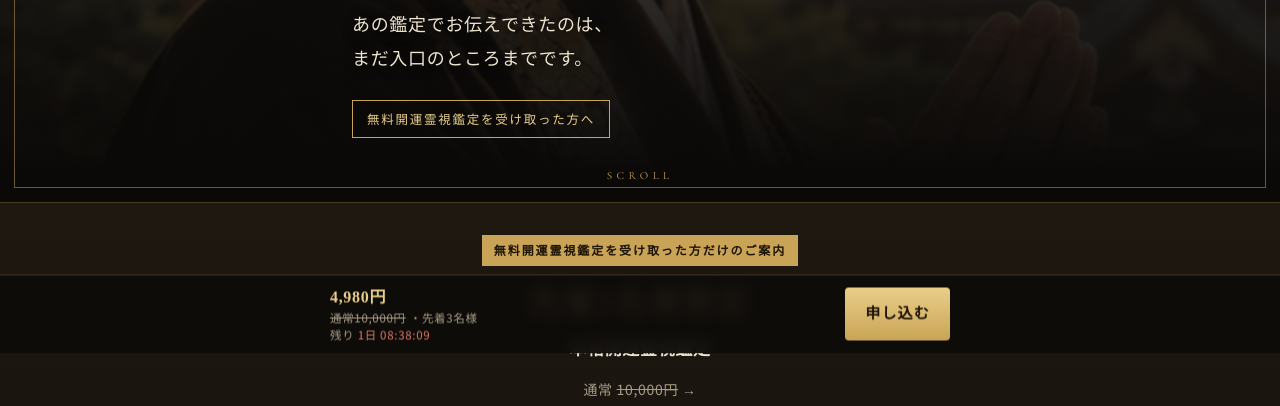
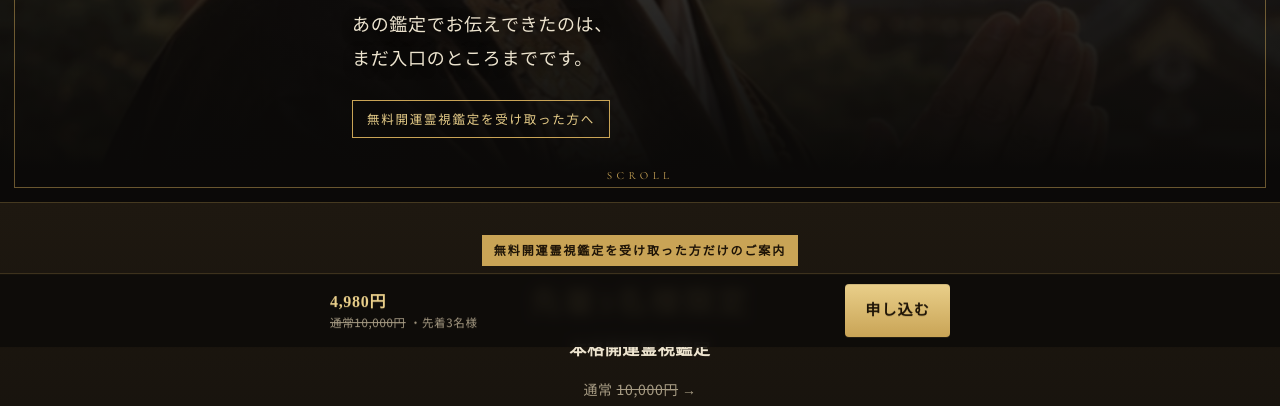
Before and after one commit to gendou-kitou/lp, a plain HTML site: page kantei/index.html in a window 1280 px wide. Shown: the part 534-940 px from the top of the page. Drawn offline with nearby package versions, Linux system fonts and the light colour scheme; a web font is replaced by a local one.

Commit message:
日付なしURLでは残り時間を出さず翌日23:59と表示
Co-Authored-By: Claude Opus 5.5 <noreply@anthropic.com>

```diff
--- a/kantei/index.html
+++ b/kantei/index.html
@@ -22,7 +22,7 @@
   ・LINEの鑑定書に、期限の日付を付けたURLを入れます（鑑定書プロンプトと同じ）。
       例）11/20に鑑定書を送る → https://gendou-kitou.github.io/lp/kantei/?d=2026-11-21
   ・?f=2026-11-20（送った日）でも同じ期限になります。
-  ・日付を付け忘れたときは、このページを初めて開いた日の翌日23:59になります（ブラウザに記録）。
+  ・日付がないURL（LINEの追いメッセージなど）では、残り時間は出さず「鑑定書をお送りした翌日の23:59まで」と表示します。
   ・期限を過ぎると申込ボタンが消え、「LINEへ」だけになります。
 
   ■ 注意
@@ -253,6 +253,7 @@ footer .copy{font-family:"Cormorant Garamond",serif;font-size:13px;color:var(--d
       <p class="was">通常 <s>10,000円</s> →</p>
       <p class="now">4,980<small>円（税込）</small></p>
       <p class="p d-only">期限：<b id="dl-date">--</b> 23:59まで</p>
+      <p class="p no-d">期限：無料開運霊視鑑定書をお送りした<b>翌日の23:59</b>まで</p>
       <div class="cd d-only" aria-live="off">
         <div class="u"><span class="n" id="cd-d">-</span><span class="l">日</span></div><span class="c">:</span>
         <div class="u"><span class="n" id="cd-h">--</span><span class="l">時間</span></div><span class="c">:</span>
@@ -388,6 +389,7 @@ footer .copy{font-family:"Cormorant Garamond",serif;font-size:13px;color:var(--d
         <p class="was open-only">通常 <s>10,000円</s><b>5,020円OFF</b></p>
         <div class="price">4,980<small>円（税込）</small></div>
         <p class="lim open-only d-only">期限：<span class="js-dl">--</span> 23:59まで・先着3名様</p>
+        <p class="lim open-only no-d">鑑定書をお送りした翌日の23:59まで・先着3名様</p>
         <p class="what">なぜ、いまこの苦しさが続いているのか。その根っこから、これから整っていく方向まで深く視ていきます。視えたことをもとに、<em>あなたのお名前と願いを、私が弁天様の御宝前でお唱えし、祈祷いたします。</em></p>
         <ul>
           <li>いまの苦しさが、なぜくり返されているのか（根っこ）</li>
@@ -529,21 +531,17 @@ var CONFIG = {
 
   /* 期限：?d=期限日 → その日の23:59:59（日本時間）
            ?f=無料鑑定書を送った日 → 翌日の23:59:59
-           どちらもない → 初めて開いた日の翌日23:59:59 */
-  var DAYS = 1, JST = 9*3600*1000, KEY = "gendou_kantei_first_1plan";
+           どちらもない → 残り時間は出さず「鑑定書をお送りした翌日の23:59まで」と表示 */
+  var DAYS = 1, JST = 9*3600*1000, KEY = "";
   var re = /(\d{4})-?(\d{2})-?(\d{2})/;
   var qd = location.search.match(/[?&]d=([\d-]+)/), qf = location.search.match(/[?&]f=([\d-]+)/);
   var m = qd && qd[1].match(re), mf = qf && qf[1].match(re), y, mo, da;
   if (m) { y = +m[1]; mo = +m[2]-1; da = +m[3]; }
   else if (mf) { y = +mf[1]; mo = +mf[2]-1; da = +mf[3] + DAYS; }
-  else {
-    var first = Date.now();
-    try { var sv = parseInt(localStorage.getItem(KEY), 10); if (sv > 0 && sv <= Date.now()) first = sv; else localStorage.setItem(KEY, String(first)); } catch(e) {}
-    var j = new Date(first + JST); y = j.getUTCFullYear(); mo = j.getUTCMonth(); da = j.getUTCDate() + DAYS;
-  }
+  else { y = null; }
+  if (y !== null) {
   var endDay = new Date(Date.UTC(y, mo, da));
   var end = Date.UTC(endDay.getUTCFullYear(), endDay.getUTCMonth(), endDay.getUTCDate(), 23, 59, 59) - JST;
-  if (true) {
     b.classList.add("has-d");
     var wk = "日月火水木金土".charAt(endDay.getUTCDay());
     var dls = (endDay.getUTCMonth()+1) + "月" + endDay.getUTCDate() + "日（" + wk + "）";
```
